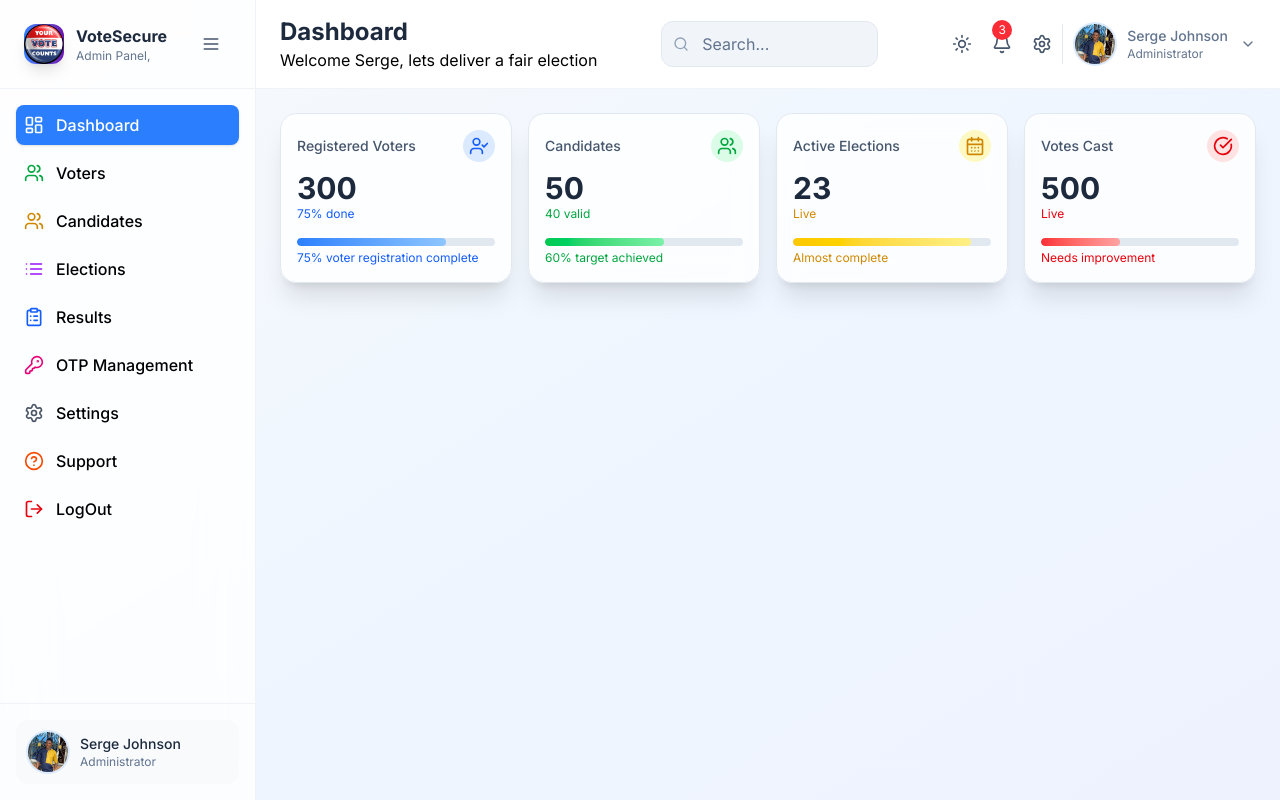
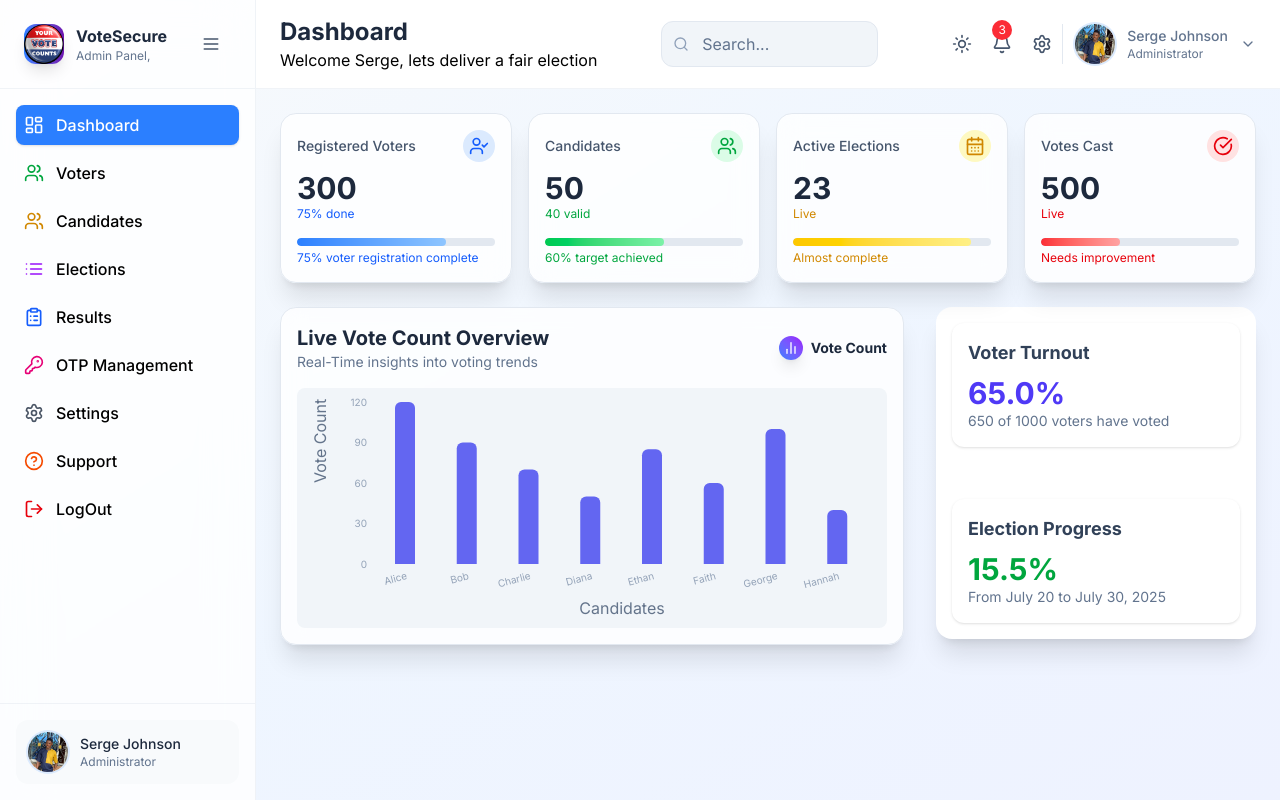
Before and after one commit to PENANCE-SEARCH-KHAN/Online-Voting-System-, a React (Vite) app in the folder vite-project/: page / in a window 1280 px wide. Built offline with nearby package versions, Linux system fonts and the light colour scheme.

Commit message:
created a bar char for votes stats

```diff
--- a/vite-project/package.json
+++ b/vite-project/package.json
@@ -14,6 +14,8 @@
     "lucide-react": "^0.525.0",
     "react": "^19.1.0",
     "react-dom": "^19.1.0",
+    "react-is": "^19.1.0",
+    "recharts": "^3.1.0",
     "tailwindcss": "^4.1.11"
   },
   "devDependencies": {
--- /dev/null
+++ b/vite-project/src/components/dashboard/ChartSection.jsx
@@ -0,0 +1,14 @@
+import React from 'react'
+import RevenueChart from './RevenueChart';
+
+function ChartSection() {
+  return (
+    <div className='grid grid-cols-1 xl-grid-cols-4 gap-6'>
+        <div className='xl:cols-span-2'>
+            <RevenueChart />
+        </div>
+    </div>
+  )
+}
+
+export default ChartSection
--- a/vite-project/src/components/dashboard/Dashboard.jsx
+++ b/vite-project/src/components/dashboard/Dashboard.jsx
@@ -1,11 +1,16 @@
 import React from 'react'
 import StatsGrid from './StatsGrid';
+import ChartSection from './ChartSection';
 
 function Dashboard() {
   return (
     <div className='space-y-6'>
         {/* stats Grid */}
         <StatsGrid />
+
+        {/* Chart Section */}
+        <ChartSection />
+
     </div>
   )
 }
--- /dev/null
+++ b/vite-project/src/components/dashboard/RevenueChart.jsx
@@ -0,0 +1,138 @@
+import React from 'react';
+import {
+  BarChart,
+  Bar,
+  XAxis,
+  YAxis,
+  Tooltip,
+  ResponsiveContainer,
+  Label,
+} from 'recharts';
+import { BarChart2 } from 'lucide-react';
+
+// Sample data
+const data = [
+  { name: 'Alice', votes: 120 },
+  { name: 'Bob', votes: 90 },
+  { name: 'Charlie', votes: 70 },
+  { name: 'Diana', votes: 50 },
+  { name: 'Ethan', votes: 85 },
+  { name: 'Faith', votes: 60 },
+  { name: 'George', votes: 100 },
+  { name: 'Hannah', votes: 40 },
+];
+
+// COMPONENT 1: Voter Turnout Card
+function VoterTurnoutCard() {
+  const totalVoters = 1000;
+  const votesCast = 650;
+  const percentage = ((votesCast / totalVoters) * 100).toFixed(1);
+
+  return (
+    <div className="p-4 bg-white rounded-xl shadow mb-4">
+      <h4 className="text-lg font-semibold text-slate-700 mb-2">Voter Turnout</h4>
+      <p className="text-3xl font-bold text-indigo-600">{percentage}%</p>
+      <p className="text-sm text-slate-500">{votesCast} of {totalVoters} voters have voted</p>
+    </div>
+  );
+}
+
+// COMPONENT 2: Election Progress Card
+function ElectionProgressCard() {
+  const startDate = new Date('2025-07-20');
+  const endDate = new Date('2025-07-30');
+  const today = new Date();
+
+  const totalDuration = endDate - startDate;
+  const elapsed = today - startDate;
+  const rawPercentage = (elapsed / totalDuration) * 100;
+  const clampedPercentage = Math.max(0, Math.min(100, rawPercentage)).toFixed(1);
+
+  return (
+    <div className="p-4 bg-white rounded-xl shadow">
+      <h4 className="text-lg font-semibold text-slate-700 mb-2">Election Progress</h4>
+      <p className="text-3xl font-bold text-green-600">{clampedPercentage}%</p>
+      <p className="text-sm text-slate-500">From July 20 to July 30, 2025</p>
+    </div>
+  );
+}
+
+// MAIN CHART COMPONENT
+function RevenueChart() {
+  return (
+    <div className='flex gap-4'>
+      {/* Main Chart Container */}
+      <div className='flex-1 p-4 rounded-2xl bg-white/80 dark:bg-slate-900/80 shadow-xl border border-slate-200 dark:border-slate-700 backdrop-blur-md hover:shadow-2xl hover:scale-[1.02] transition duration-300'>
+        <div className='flex items-center justify-between mb-4'>
+          <div>
+            <h3 className='text-xl font-bold text-slate-800 dark:text-white'>
+              Live Vote Count Overview
+            </h3>
+            <p className='text-sm text-slate-500 dark:text-slate-400'>
+              Real-Time insights into voting trends
+            </p>
+          </div>
+          <div className='flex items-center space-x-4'>
+            <div className='flex items-center space-x-2'>
+              <div className='w-6 h-6 rounded-full bg-gradient-to-tr from-blue-500 to-purple-600 flex items-center justify-center shadow-lg'>
+                <BarChart2 size={16} className='text-white' />
+              </div>
+              <div className='text-sm text-slate-800 dark:text-slate-400'>
+                <span className='font-semibold'>Vote Count</span>
+              </div>
+            </div>
+          </div>
+        </div>
+
+        {/* Chart Area */}
+        <div className="h-60 bg-slate-100 dark:bg-slate-800 rounded-lg px-2 py-1">
+          <ResponsiveContainer width="100%" height="100%">
+            <BarChart
+              data={data}
+              margin={{ top: 10, right: 10, left: 10, bottom: 20 }}
+            >
+              <XAxis
+                dataKey="name"
+                fontSize={10}
+                tickLine={false}
+                axisLine={false}
+                stroke="#94a3b8"
+                interval={0}
+                angle={-15}
+                textAnchor="end"
+                height={40}
+              >
+                <Label value="Candidates" offset={-10} position="insideBottom" fill="#64748b" />
+              </XAxis>
+              <YAxis
+                fontSize={10}
+                tickLine={false}
+                axisLine={false}
+                stroke="#94a3b8"
+              >
+                <Label value="Vote Count" angle={-90} position="insideLeft" fill="#64748b" />
+              </YAxis>
+              <Tooltip
+                contentStyle={{
+                  backgroundColor: '#fff',
+                  borderRadius: '0.5rem',
+                  border: '1px solid #e2e8f0',
+                  fontSize: '12px',
+                }}
+              />
+              <Bar dataKey="votes" fill="#6366f1" radius={[6, 6, 0, 0]} barSize={20} />
+            </BarChart>
+          </ResponsiveContainer>
+        </div>
+      </div>
+
+      {/* Side Card with Voter Info */}
+      <div className='h-83 w-80 rounded-2xl bg-white shadow-xl p-4 ml-4 flex flex-col justify-between'>
+        <VoterTurnoutCard />
+        <ElectionProgressCard />
+      </div>
+    </div>
+  );
+}
+
+export default RevenueChart;
```
Also changed, not shown: 1 other file (tests, documents, lock files or other folders).
